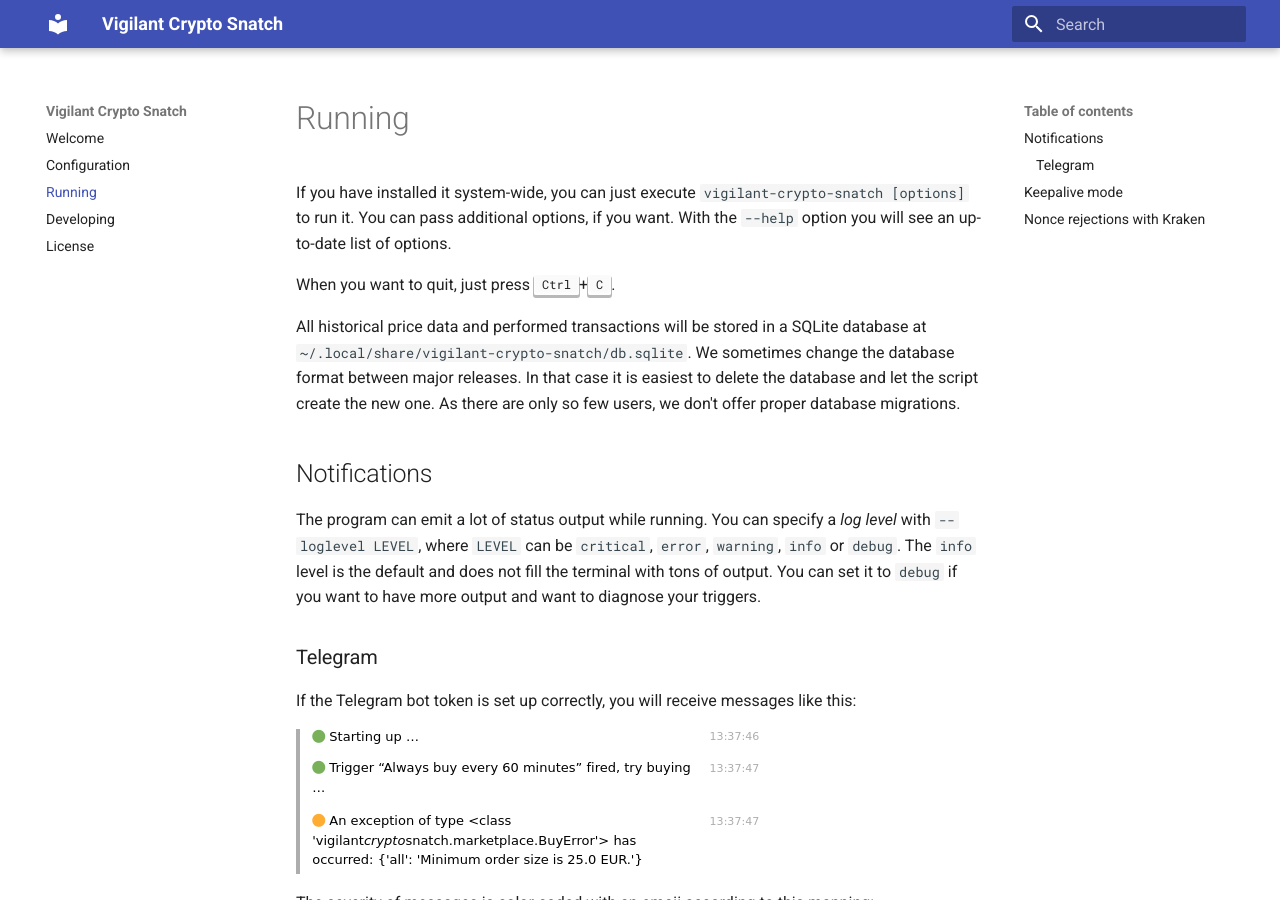
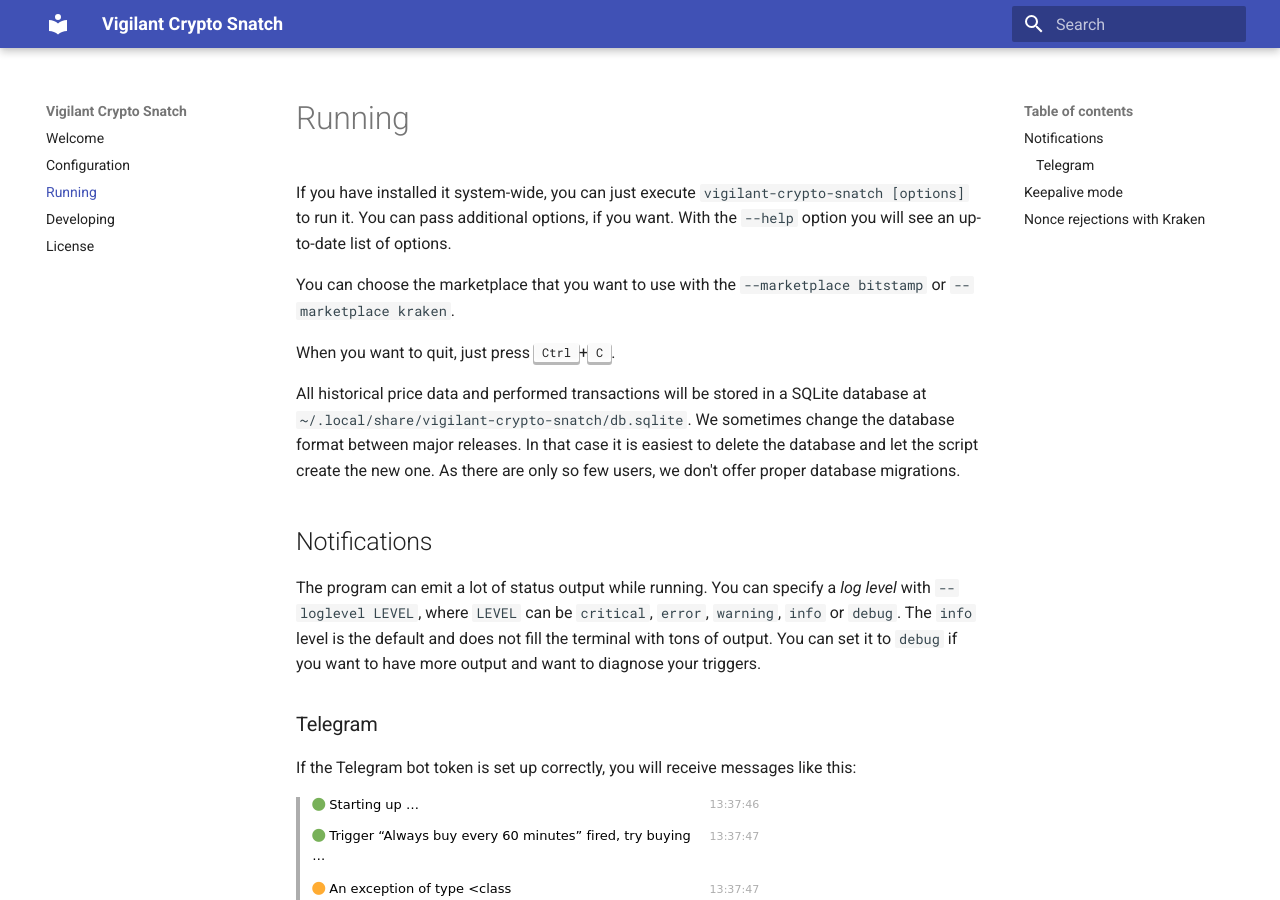
Before and after one commit to martin-ueding/vigilant-crypto-snatch, an MkDocs documentation site: the page built from docs/running.md, in a window 1280 px wide and 900 px high. Built offline with MkDocs 1.6.1 and Material for MkDocs 9.7.7, drawn with Linux system fonts in a browser that asks for light colours.

Commit message:
Add documentation about --marketplace flag

```diff
--- a/docs/running.md
+++ b/docs/running.md
@@ -1,6 +1,8 @@
 # Running
 
 If you have installed it system-wide, you can just execute `vigilant-crypto-snatch [options]` to run it. You can pass additional options, if you want. With the `--help` option you will see an up-to-date list of options.
+
+You can choose the marketplace that you want to use with the `--marketplace bitstamp` or `--marketplace kraken`.
 
 When you want to quit, just press <kbd>Ctrl</kbd>+<kbd>C</kbd>.
 
```
